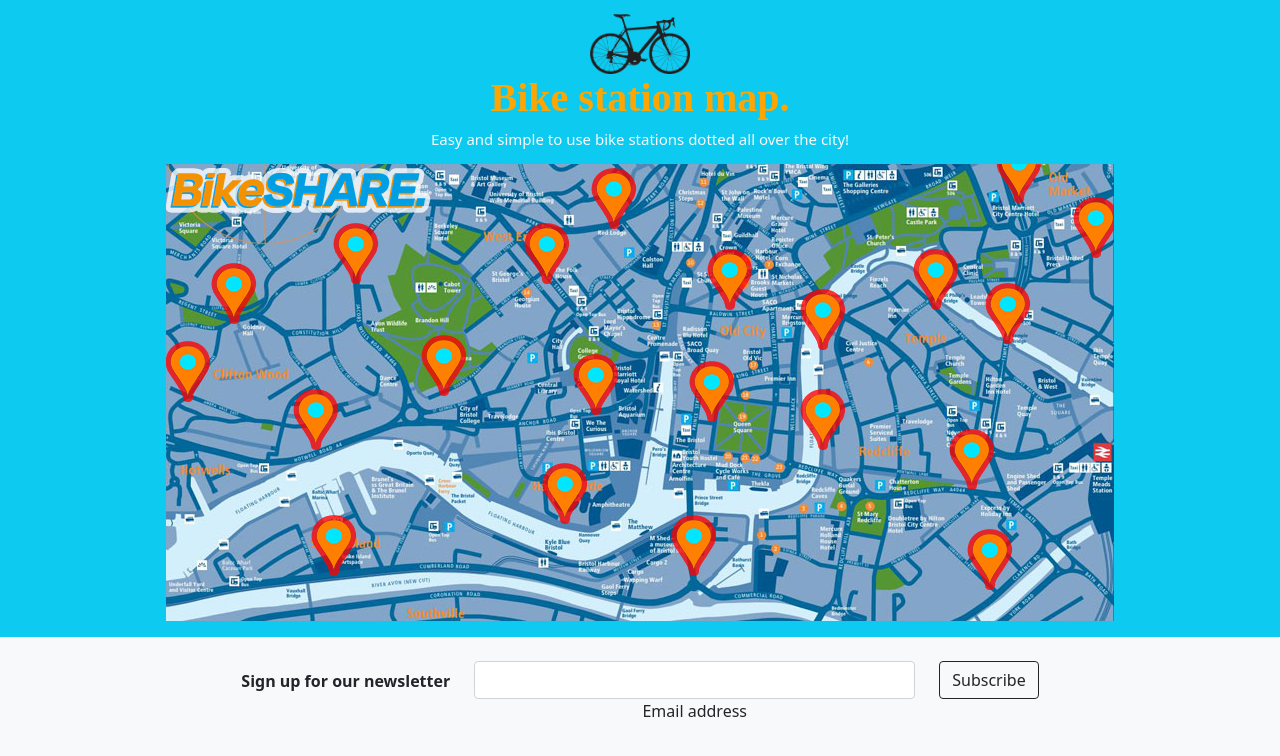
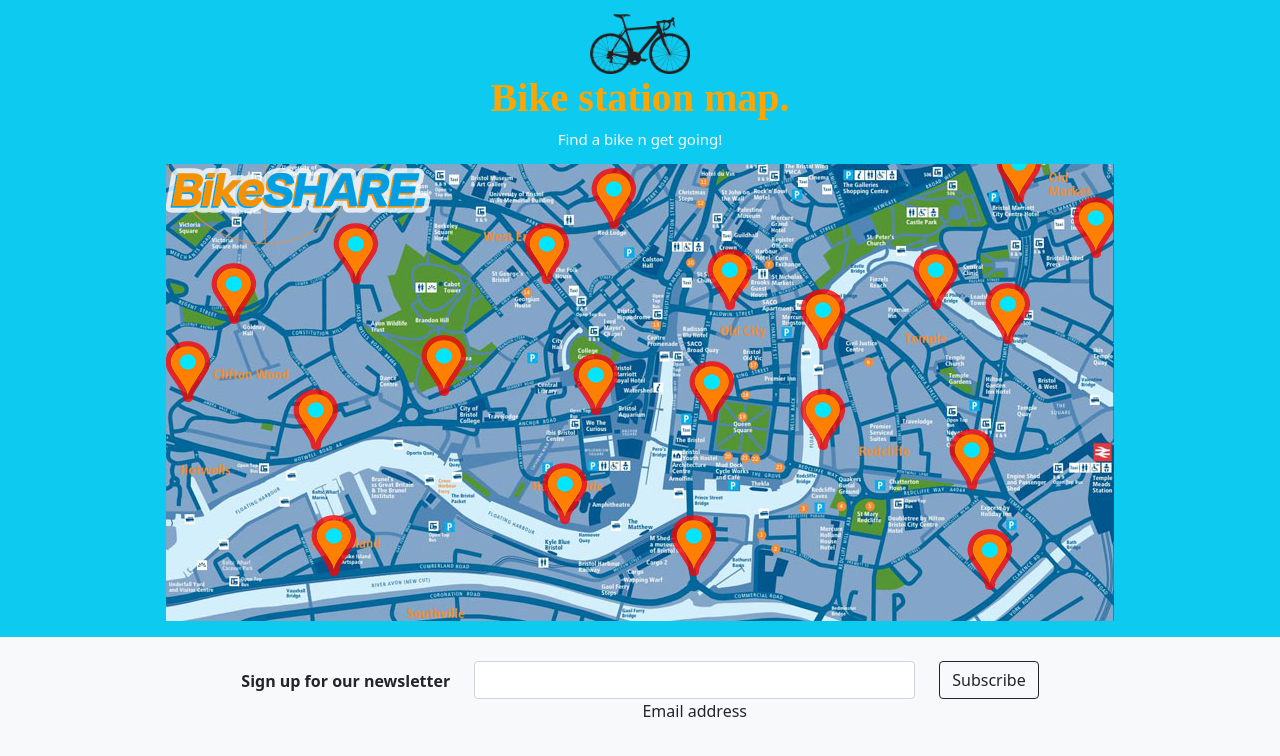
Before and after one commit to kam-d2002/bootstrap, a plain HTML site: page map.html in a window 1280 px wide. Shown: the part 138-894 px from the top of the page. Drawn offline with nearby package versions, Linux system fonts and the light colour scheme; a web font is replaced by a local one.

Commit message:
final touches

```diff
--- a/map.html
+++ b/map.html
@@ -53,7 +53,8 @@ class="navbar-toggler"
     </div>
     <div>
     <h1 class="title"> Bike station map.</h1>
-    <h2> Easy and simple to use bike stations dotted all over the city! </h2>
+    <h2> Find a bike n get going!
+    </h2>
 
     <img src="source-images/bristol-map.png" class="img-fluid p-2">
 
```
Also changed, not shown: source-images/bike-share-logo.jpg (deleted), source-images/bristol-map.jpg (deleted).
